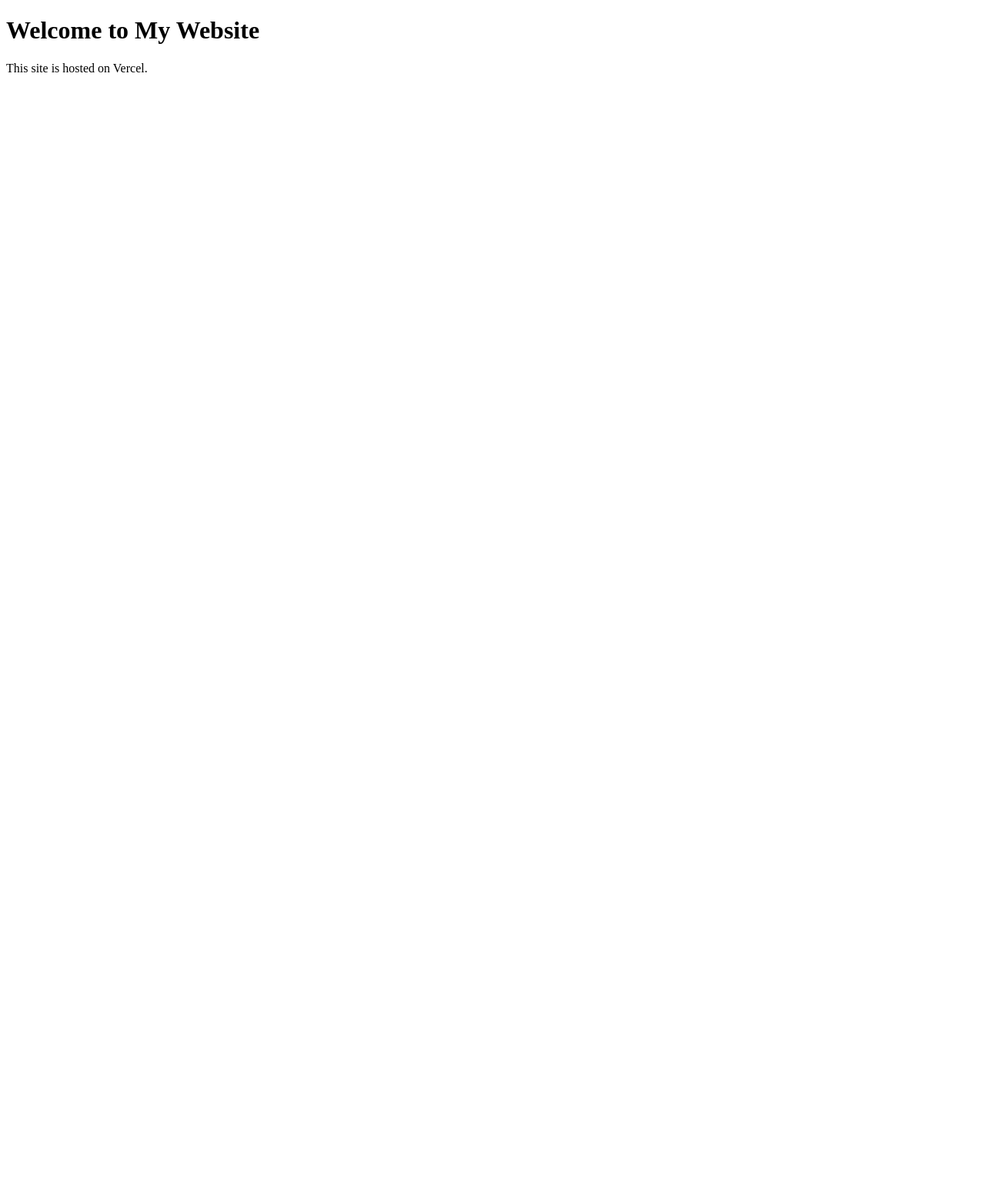
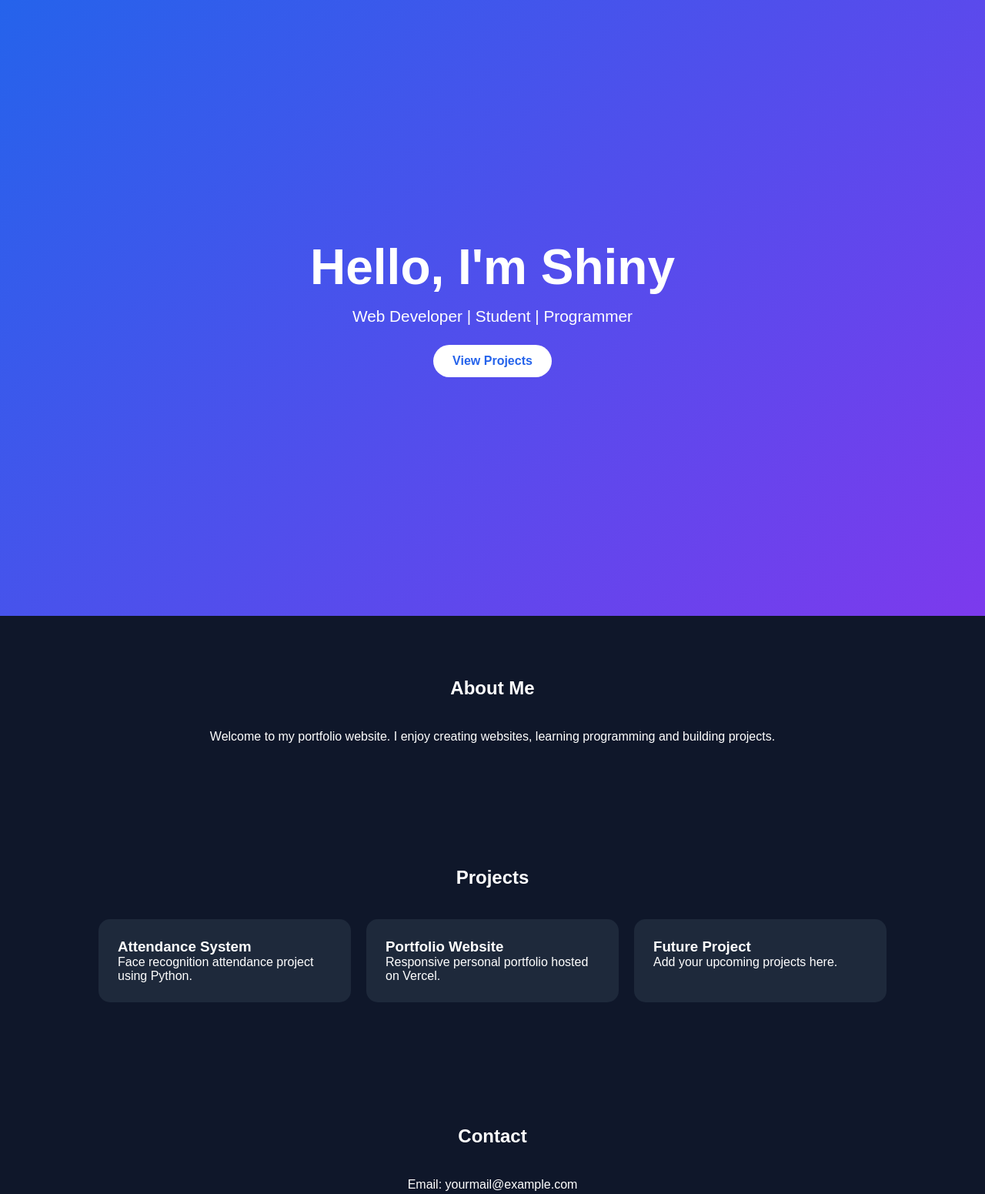
Before and after one commit to 2403717610422122/my-website, a plain HTML site: page index.html in a window 1280 px wide. Shown: the top 1551 px of the page at 77% size. Before the commit the page ends 800 px from the top, so only its background shows below. Drawn offline with Linux system fonts and the light colour scheme.

Commit message:
Update index.html

```diff
--- a/index.html
+++ b/index.html
@@ -1,10 +1,133 @@
 <!DOCTYPE html>
-<html>
+<html lang="en">
 <head>
-    <title>My Website</title>
+    <meta charset="UTF-8">
+    <meta name="viewport" content="width=device-width, initial-scale=1.0">
+    <title>Shiny's Portfolio</title>
+
+    <style>
+        *{
+            margin:0;
+            padding:0;
+            box-sizing:border-box;
+            font-family:Arial, sans-serif;
+        }
+
+        body{
+            background:#0f172a;
+            color:white;
+        }
+
+        header{
+            height:100vh;
+            display:flex;
+            flex-direction:column;
+            justify-content:center;
+            align-items:center;
+            text-align:center;
+            background:linear-gradient(135deg,#2563eb,#7c3aed);
+        }
+
+        header h1{
+            font-size:4rem;
+        }
+
+        header p{
+            margin-top:15px;
+            font-size:1.3rem;
+        }
+
+        .btn{
+            margin-top:25px;
+            padding:12px 25px;
+            background:white;
+            color:#2563eb;
+            text-decoration:none;
+            border-radius:30px;
+            font-weight:bold;
+        }
+
+        section{
+            padding:80px 10%;
+        }
+
+        h2{
+            text-align:center;
+            margin-bottom:40px;
+        }
+
+        .cards{
+            display:grid;
+            grid-template-columns:repeat(auto-fit,minmax(250px,1fr));
+            gap:20px;
+        }
+
+        .card{
+            background:#1e293b;
+            padding:25px;
+            border-radius:15px;
+            transition:0.3s;
+        }
+
+        .card:hover{
+            transform:translateY(-10px);
+        }
+
+        footer{
+            text-align:center;
+            padding:20px;
+            background:#020617;
+        }
+    </style>
 </head>
+
 <body>
-    <h1>Welcome to My Website</h1>
-    <p>This site is hosted on Vercel.</p>
+
+<header>
+    <h1>Hello, I'm Shiny</h1>
+    <p>Web Developer | Student | Programmer</p>
+    <a href="#projects" class="btn">View Projects</a>
+</header>
+
+<section id="about">
+    <h2>About Me</h2>
+    <p style="text-align:center;">
+        Welcome to my portfolio website. I enjoy creating websites,
+        learning programming and building projects.
+    </p>
+</section>
+
+<section id="projects">
+    <h2>Projects</h2>
+
+    <div class="cards">
+        <div class="card">
+            <h3>Attendance System</h3>
+            <p>Face recognition attendance project using Python.</p>
+        </div>
+
+        <div class="card">
+            <h3>Portfolio Website</h3>
+            <p>Responsive personal portfolio hosted on Vercel.</p>
+        </div>
+
+        <div class="card">
+            <h3>Future Project</h3>
+            <p>Add your upcoming projects here.</p>
+        </div>
+    </div>
+</section>
+
+<section>
+    <h2>Contact</h2>
+    <p style="text-align:center;">
+        Email: yourmail@example.com
+    </p>
+</section>
+
+<footer>
+    <p>© 2026 Shiny. All Rights Reserved.</p>
+</footer>
+
 </body>
 </html>
```
